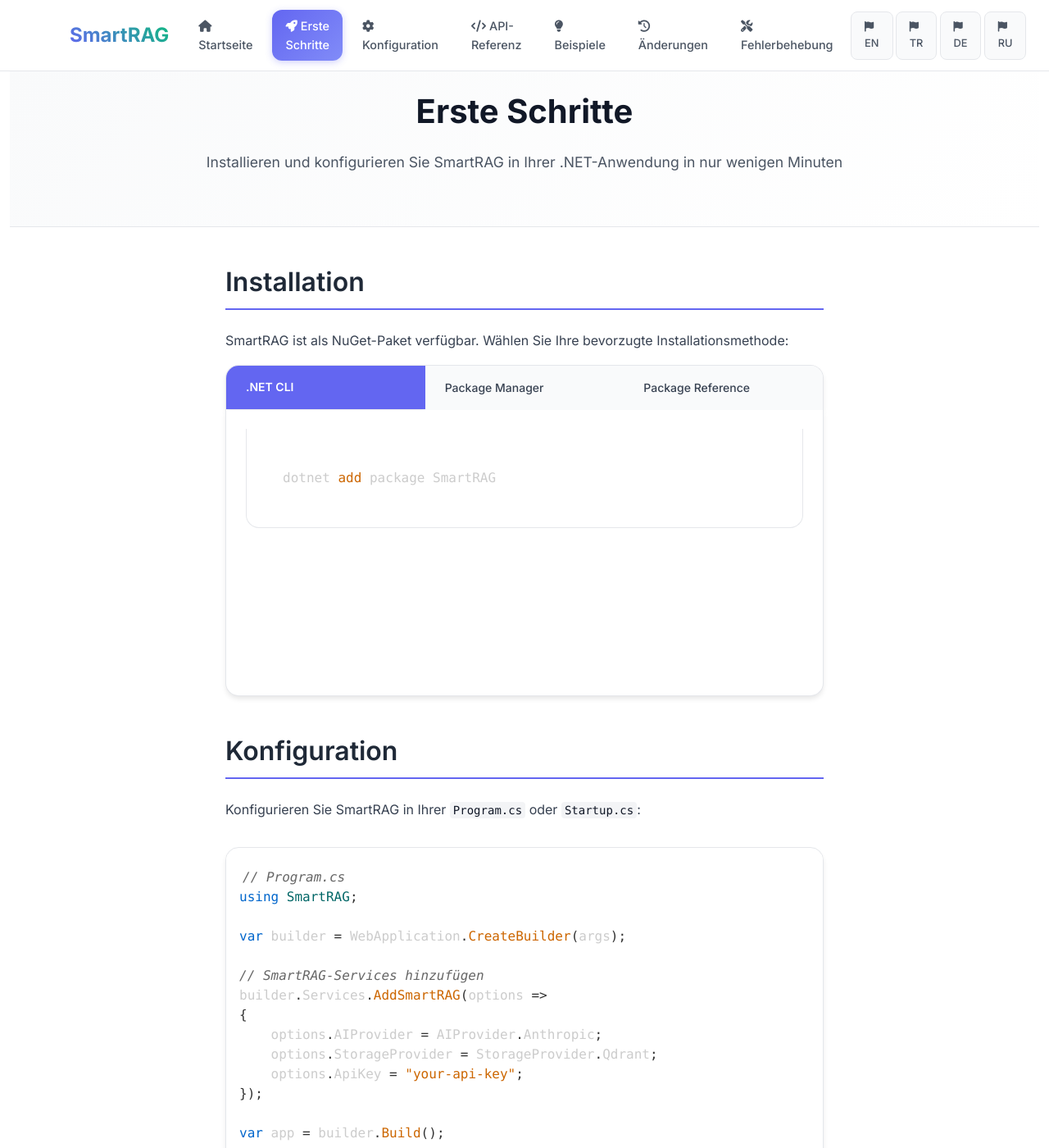
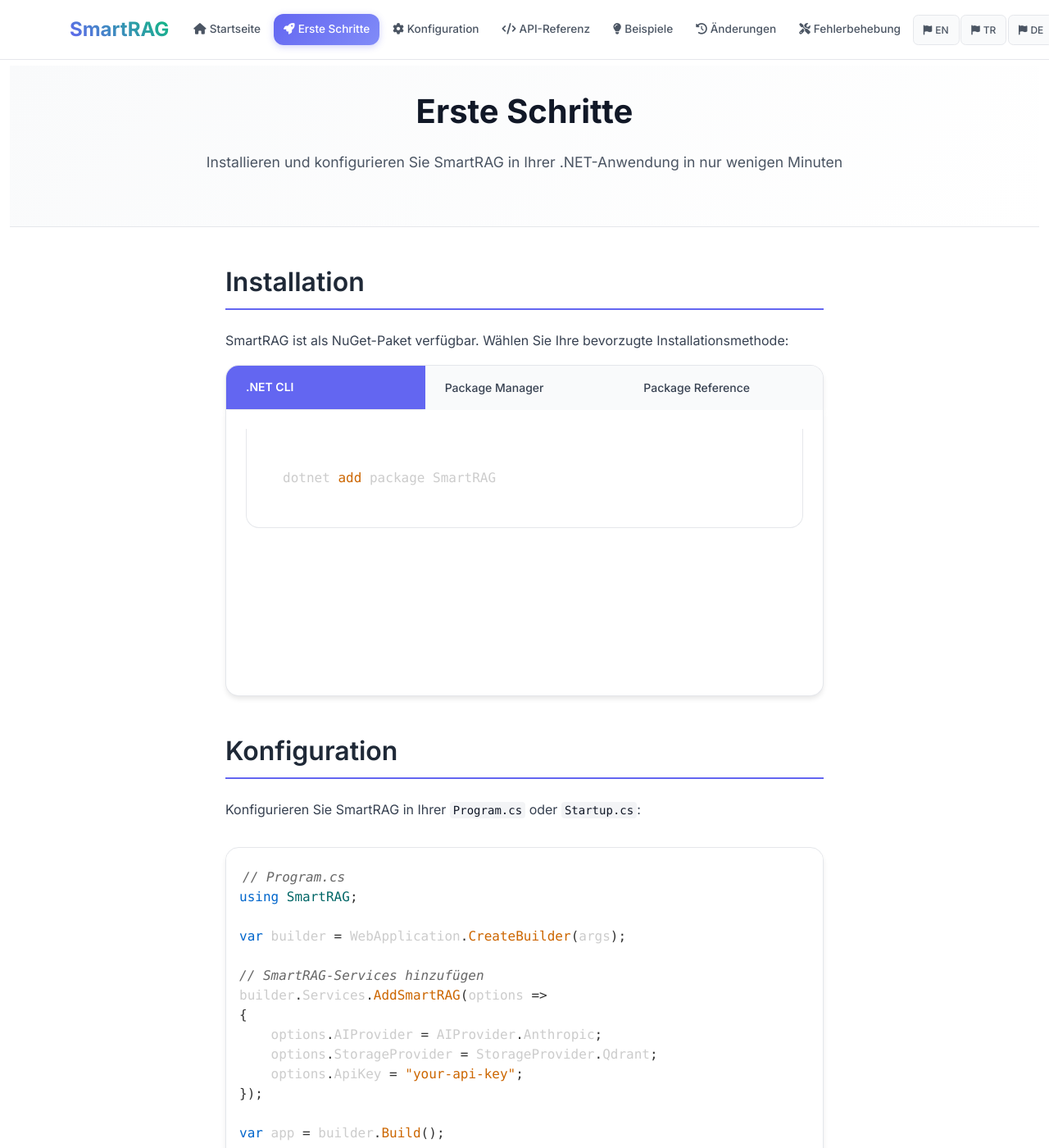
Before and after one commit to byerlikaya/SmartRAG, a Jekyll site: the page built from docs/de/getting-started.md, in a window 1280 px wide and 1400 px high. Shown: the whole window at 82% size. Built offline with Jekyll 4.4.1, drawn with Linux system fonts in a browser that asks for light colours; nearby versions of some CDN libraries.

Commit message:
fix: Fix header navigation layout to prevent wrapping
- Add flexbox layout with nowrap to keep all links in single row
- Reduce font sizes: nav links 0.9rem → 0.85rem, language buttons 0.8rem → 0.75rem
- Reduce padding and margins for more compact layout
- Add horizontal scroll support for overflow scenarios
- Apply changes to all languages (EN, TR, DE, RU) via global CSS
- Maintain responsive design for mobile devices

```diff
--- a/docs/assets/css/style.css
+++ b/docs/assets/css/style.css
@@ -104,6 +104,38 @@ body {
     max-width: 100%;
 }
 
+.navbar-nav {
+    display: flex;
+    flex-wrap: nowrap;
+    align-items: center;
+    white-space: nowrap;
+}
+
+.navbar-nav .nav-item {
+    flex-shrink: 0;
+}
+
+.navbar .container-fluid {
+    display: flex;
+    flex-wrap: nowrap;
+    align-items: center;
+    overflow-x: auto;
+    overflow-y: hidden;
+}
+
+.navbar .container-fluid::-webkit-scrollbar {
+    height: 2px;
+}
+
+.navbar .container-fluid::-webkit-scrollbar-track {
+    background: transparent;
+}
+
+.navbar .container-fluid::-webkit-scrollbar-thumb {
+    background: var(--gray-300);
+    border-radius: 1px;
+}
+
 .navbar-brand {
     font-weight: 700;
     font-size: 1.5rem;
@@ -125,11 +157,12 @@ body {
 .navbar-nav .nav-link {
     color: var(--gray-600) !important;
     font-weight: 500;
-    padding: 0.5rem 1rem !important;
-    margin: 0 0.25rem;
+    padding: 0.5rem 0.75rem !important;
+    margin: 0 0.125rem;
     border-radius: 0.5rem;
     transition: var(--transition);
-    font-size: 0.9rem;
+    font-size: 0.85rem;
+    white-space: nowrap;
 }
 
 .navbar-nav .nav-link:hover {
@@ -148,16 +181,17 @@ body {
 /* Language Buttons */
 .language-btn {
     color: var(--gray-600) !important;
-        font-size: 0.8rem !important;
+    font-size: 0.75rem !important;
     font-weight: 500 !important;
-    padding: 0.25rem 0.5rem !important;
-    margin: 0 0.1rem !important;
-    border-radius: 0.5rem !important;
+    padding: 0.2rem 0.4rem !important;
+    margin: 0 0.05rem !important;
+    border-radius: 0.4rem !important;
     transition: var(--transition) !important;
     text-decoration: none !important;
     border: 1px solid var(--gray-200) !important;
     background-color: var(--gray-50) !important;
     display: inline-block !important;
+    white-space: nowrap !important;
 }
 
 .language-btn:hover {
```
